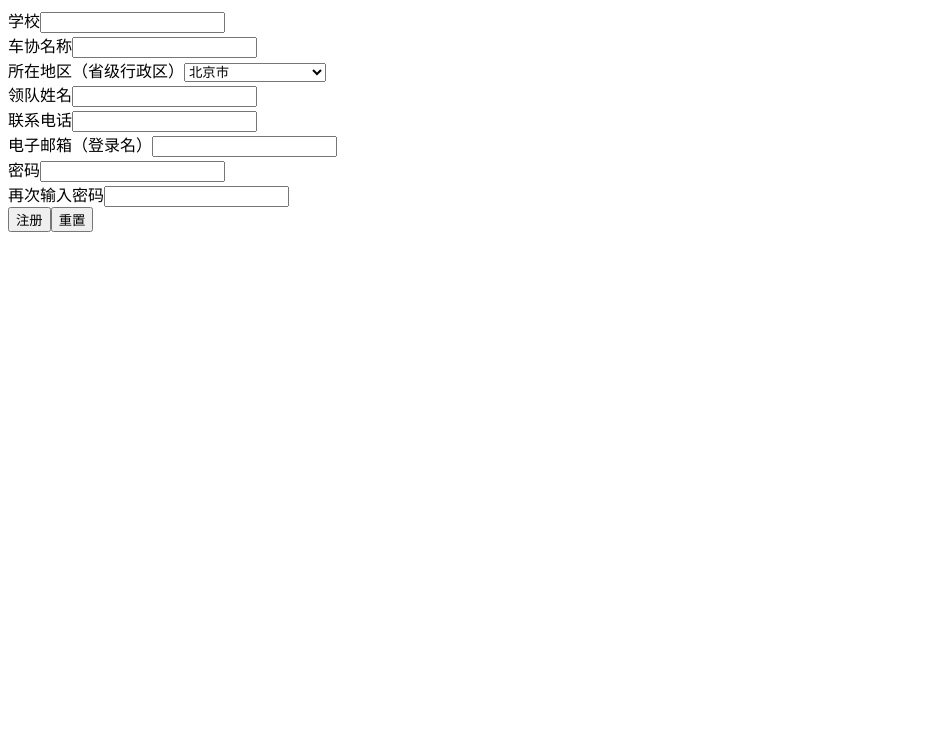
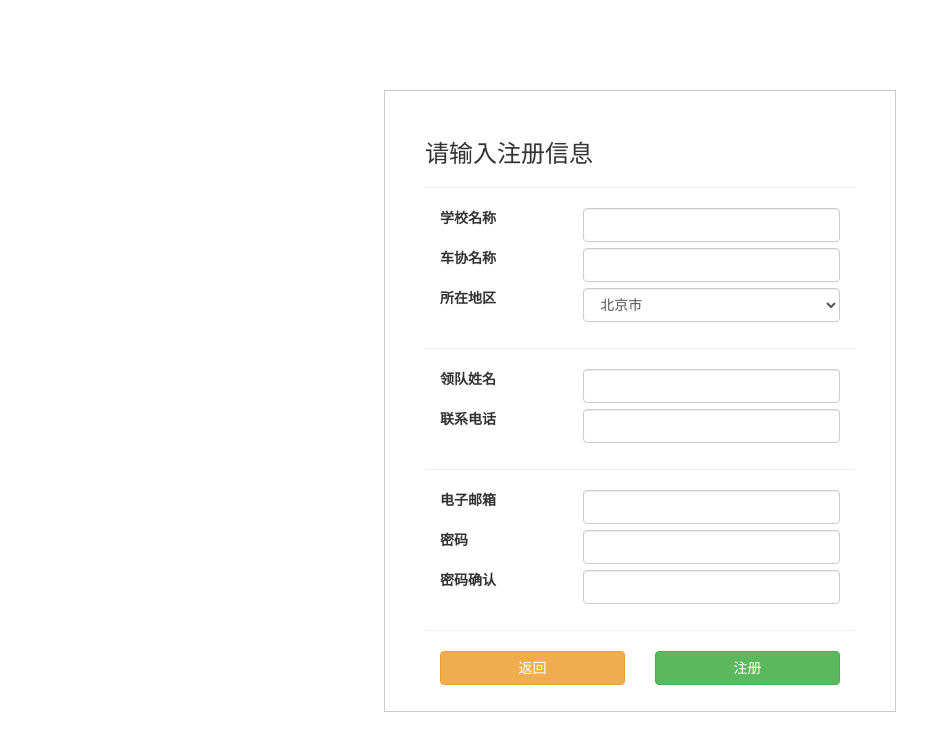
Before and after one commit to CAPU-ENG/CAPUrace, a CodeIgniter app: page /index.php/user/signup in a window 1280 px wide. Shown: the top 751 px of the page, without its empty margins (0-951 px from the left). Run offline with CodeIgniter, Linux system fonts and the light colour scheme.

Commit message:
Add signup and login UI. Modify some styles.

```diff
--- a/application/controllers/user.php
+++ b/application/controllers/user.php
@@ -17,25 +17,32 @@ class User extends CI_Controller {
         $this->load->model('user_model', 'user');
         $this->load->library('form_validation');
         $this->load->library('session');
+
+        $this->load->view('header');
+
+        if ($this->input->server('REQUEST_METHOD') == 'POST') {
+            $login_info = $this->input->post();
+
             if ($this->form_validation->run('login') == false) {
-            $this->load->view('login_form');
-        } else {
-            $login_info = $this->input->post();
+                redirect(site_url('user/login'));
+            }
+
             $user_info = $this->user->get_user_by_email($login_info['mail']);
-            if ($login_info['password'] == $user_info['password']) {
-                if ($user_info['confirmed']) {
+
+            if (!$user_info['confirmed']) {
+                redirect(site_url('user/login'));
+            }
+
+            if ($login_info['password'] != $user_info['password']) {
+                redirect(site_url('user/login'));
+            }
             $this->session->set_userdata('logged_in', true);
             $this->session->set_userdata('school_id', $user_info['school_id']);
             redirect(site_url('registration/index'));
         } else {
-                    echo '用户尚未通过审核';
             $this->load->view('login_form');
         }
-            } else {
-                echo '密码错误';
-                $this->load->view('login_form');
-            }
-        }
+        $this->load->view('footer');
     }
 
     public function signup() {
@@ -44,11 +51,15 @@ class User extends CI_Controller {
         $this->load->library(array('form_validation', 'email'));
         $this->load->model('user_model', 'user');
 
+        $this->load->view('header');
+        if ($this->input->server('REQUEST_METHOD') == 'POST') {
+            $data = $this->input->post();
+
             if ($this->form_validation->run('signup') == false) {
-            $this->load->view('signup_form');
-        } else {
+                redirect(site_url('user/signup'));
+            }
+
             $this->load->view('signup_success');
-            $data = $this->input->post();
             unset($data['passconf']);
             $this->user->sign_up($data);
             $token = $this->user->set_token($data['mail']);
@@ -58,7 +69,11 @@ class User extends CI_Controller {
             $this->email->subject('第十三届全国高校山地车交流赛帐户确认');
             $this->email->message('请点击以下链接激活帐户' . $link);
             $this->email->send();
+        } else {
+            $this->load->view('signup_form');
         }
+
+        $this->load->view('footer');
     }
 
     /*
--- a/application/views/registration_individual.php
+++ b/application/views/registration_individual.php
@@ -1,4 +1,4 @@
-<div class="mycontainer">
+<div class="regcontainer">
     <p> <h3>请录入人员信息</h3></p>
     <hr/>
     <div class="form-group reg">
--- a/application/views/signup_form.php
+++ b/application/views/signup_form.php
@@ -1,23 +1,57 @@
-<?php
-/**
- * Created by PhpStorm.
- * User: Jeldor
- * Date: 1/26/15
- * Time: 19:11
- */
-?>
-
-<!DOCTYPE html>
-<html>
-<head>
-    <title>新用户注册</title>
-</head>
-<body>
-
 <?php echo validation_errors(); ?>
 
-<?php
+<div class="signcontainer">
+    <h3>请输入注册信息</h3>
+    <hr/>
+    <label class="col-sm-4">学校名称</label>
+    <div class="col-sm-8">
+        <input type="text" name="school" class="form-control">
+    </div><br/><br/>
+    <label class="col-sm-4">车协名称</label>
+    <div class="col-sm-8">
+        <input type="text" name="association_name" class="form-control">
+    </div><br/><br/>
+    <label class="col-sm-4">所在地区</label>
+    <div class="col-sm-8">
+        <?=form_dropdown('province', $GLOBALS['PROVINCES'], set_value('province'), 'class="form-control"')?>
+    </div><br/><br/>
+    <hr/>
+    <label class="col-sm-4">领队姓名</label>
+    <div class="col-sm-8">
+        <input type="text" class="form-control" name="leader">
+    </div><br/><br/>
+    <label class="col-sm-4">联系电话</label>
+    <div class="col-sm-8">
+        <input type="text" class="form-control" name="tel">
+    </div><br/><br/>
+    <hr/>
+    <label class="col-sm-4">电子邮箱</label>
+    <div class="col-sm-8">
+        <input type="text" class="form-control" name="mail">
+    </div><br/><br/>
+    <label class="col-sm-4">密码</label>
+    <div class="col-sm-8">
+        <input type="password" class="form-control" name="password">
+    </div><br/><br/>
+    <label class="col-sm-4">密码确认</label>
+    <div class="col-sm-8">
+        <input type="password" class="form-control" name="passconf">
+    </div><br/><br/>
+    <hr/>
+    <div class="col-sm-6">
+        <button class="btn btn-warning btn-block">返回</button>
+    </div>
+    <div class="col-sm-6">
+        <button class="btn btn-success btn-block">注册</button>
+    </div>
 
+
+
+</div>
+
+<!--
+--><?php
+/*
 echo form_open(site_url('user/signup'));
 echo '学校' . form_input('school', set_value('school')) . br();
 echo '车协名称' . form_input('association_name', set_value('association_name')) . br();
@@ -30,7 +64,4 @@ echo '再次输入密码' . form_password('passconf', '') . br();
 echo form_submit('', '注册') . form_reset('', '重置');
 echo form_close();
 
-?>
-
-</body>
-</html>
+*/?>
--- a/assets/css/style.css
+++ b/assets/css/style.css
@@ -27,23 +27,23 @@ body {
   //background-color: #f3f3f3;
 }
 
-.logincontainer {
+.signcontainer {
 //background-color: #c21a25;
 //background:url(/assets/images/test.jpg);
     height: auto;
-    margin-right:35%;
+    margin-right:30%;
     margin-top:90px;
-    margin-left:35%;
+    margin-left:30%;
     margin-bottom: 40px;
     padding-top: 30px;
     padding-left: 40px;
     padding-right: 40px;
-    padding-bottom: 40px;
+    padding-bottom: 60px;
     border-style: solid;
     border-width: 1px;
     border-color: #CBCBCB;
 }
-.mycontainer {
+.regcontainer {
   //background-color: #c21a25;
   //background:url(/assets/images/test.jpg);
   height: auto;
@@ -54,7 +54,7 @@ body {
   padding-top: 70px;
   padding-left: 40px;
   padding-right: 40px;
-  padding-bottom: 40px;
+  padding-bottom: 60px;
   border-style: solid;
   border-width: 1px;
   border-color: #CBCBCB;
```
Also changed, not shown: application/views/login_form.php (+2 -19 lines). Lines whose indentation alone changed are shown as unchanged.
